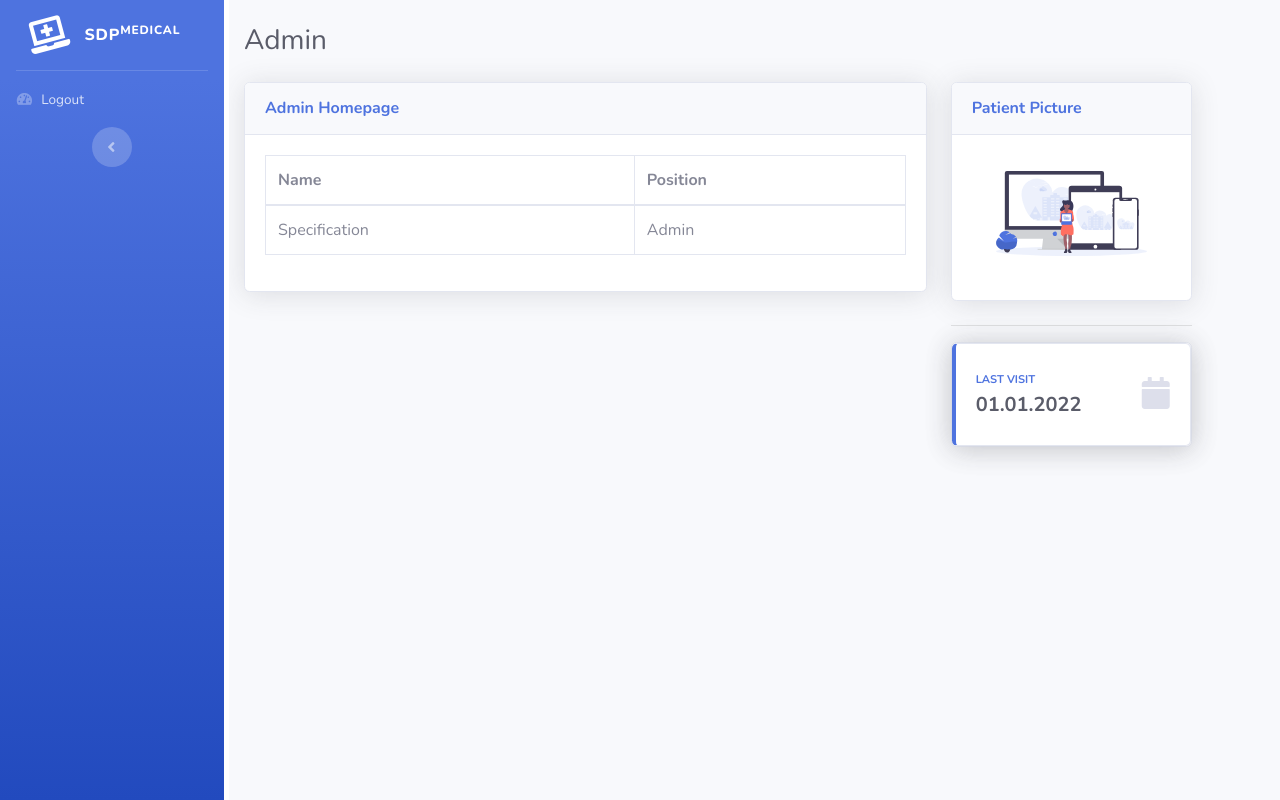
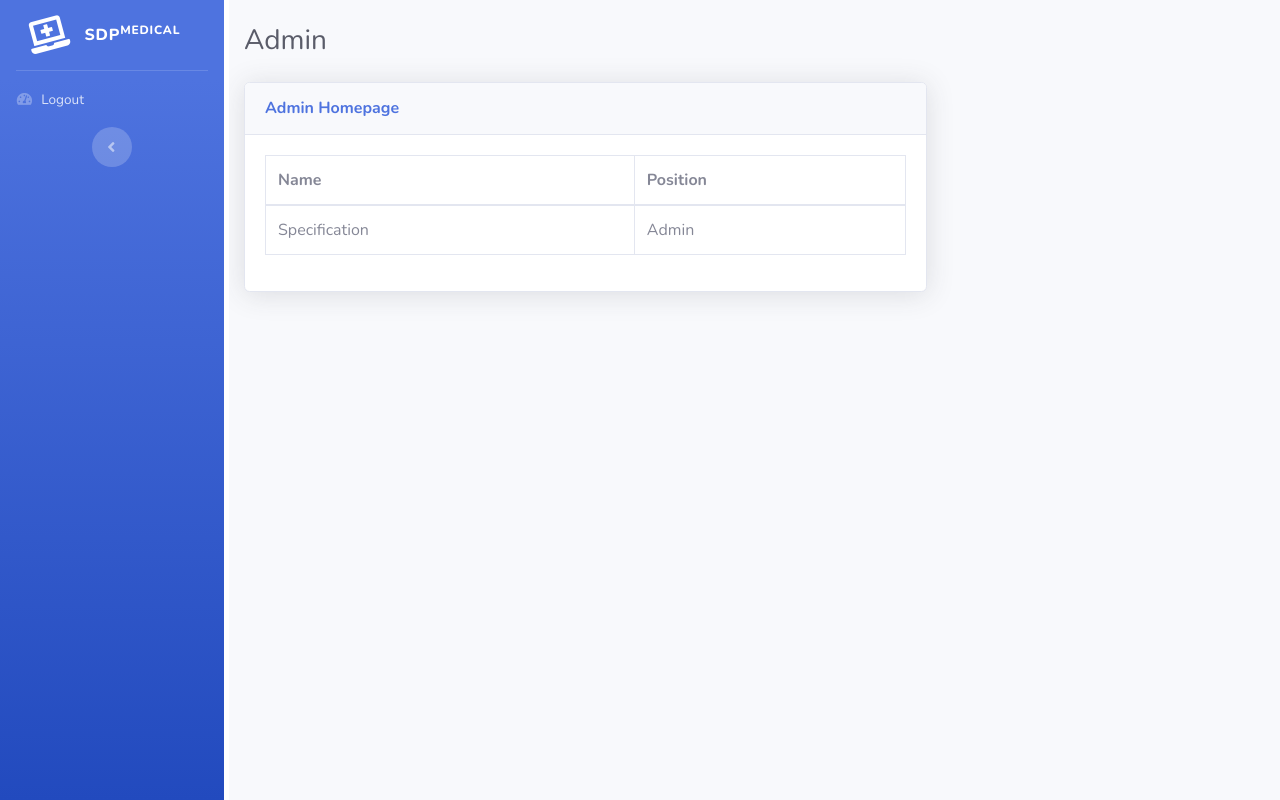
Before and after one commit to ugrcnkaya/medical_management_system, a Flask app: template website/templates/admin.html in a window 1280 px wide. Run offline with Flask 2, Linux system fonts and the light colour scheme; the template is opened without the code that fills it, so the values that code supplies are empty; some libraries are stand-ins or nearby versions.

Commit message:
cleanup1

```diff
--- a/website/templates/admin.html
+++ b/website/templates/admin.html
@@ -39,48 +39,6 @@
                         </div>
                     </div>
                 </div>
-
-                <div class="col-lg-3">
-<!-- User Picture-->
-
-<div class="card shadow mb-4">
-    <div class="card-header py-3">
-        <h6 class="m-0 font-weight-bold text-primary">Patient Picture</h6>
-    </div>
-
-    <div class="card-body">
-        <div class="text-center">
-            <img class="img-fluid px-3 px-sm-4 mt-3 mb-4" style="width: 25rem;"
-                src="img/undraw_posting_photo.svg" alt="...">
         </div>
 
-
-
-    </div>
-</div>
-
-<hr>
-
-<!-- Invoices-->
-
-<div class="card shadow mb-6">
-    <div class="card border-left-primary shadow h-100 py-2">
-        <div class="card-body">
-            <div class="row no-gutters align-items-center">
-                <div class="col mr-2">
-                    <div class="text-xs font-weight-bold text-primary text-uppercase mb-1">
-                        Last Visit</div>
-                    <div class="h5 mb-0 font-weight-bold text-gray-800">01.01.2022</div>
-                </div>
-                <div class="col-auto">
-                    <i class="fas fa-calendar fa-2x text-gray-300"></i>
-                </div>
-            </div>
-        </div>
-    </div>
-</div>
-
-                </div>
-             </div>
-
 {% endblock %}
--- a/website/templates/base.html
+++ b/website/templates/base.html
@@ -55,13 +55,13 @@
         <li class="nav-item">
                 <a class="nav-link" href="/rooms">
                     <i class="fas fa-fw fa-tachometer-alt"></i>
-                    <span>Rooms</span></a>
+                    <span>Manage Rooms</span></a>
             </li>
 
         <li class="nav-item">
                 <a class="nav-link" href="/manage">
                     <i class="fas fa-fw fa-tachometer-alt"></i>
-                    <span>Manage</span></a>
+                    <span>Manage Saff</span></a>
             </li>
 
 
--- a/website/templates/login.html
+++ b/website/templates/login.html
@@ -91,9 +91,7 @@
 
                                    </form>
                                     <hr>
-                                    <div class="text-center">
-                                        <a class="small" href="forgot-password.html">Forgot Password?</a>
-                                    </div>
+
                                     <div class="text-center">
                                         <a class="small" href="/sign_up">Create an Account!</a>
                                     </div>
--- a/website/templates/roomadmissions.html
+++ b/website/templates/roomadmissions.html
@@ -10,7 +10,6 @@
     <h1 class="h3 mb-2 text-gray-800">Admissions</h1>
 
 
-    <!-- DataTales Example -->
     <div class="card shadow mb-4">
         <div class="card-header py-3">
             <h6 class="m-0 font-weight-bold text-primary">Manage Admissions</h6>
@@ -73,7 +72,7 @@
 
 
 </div>
-<!-- /.container-fluid -->
+
 
 
 {% endblock %}
```
Also changed, not shown: website/templates/roombooking.html (+1 -6 lines), website/templates/rooms.html (+5 -36 lines), website/templates/staff_profile.html (+0 -9 lines).
